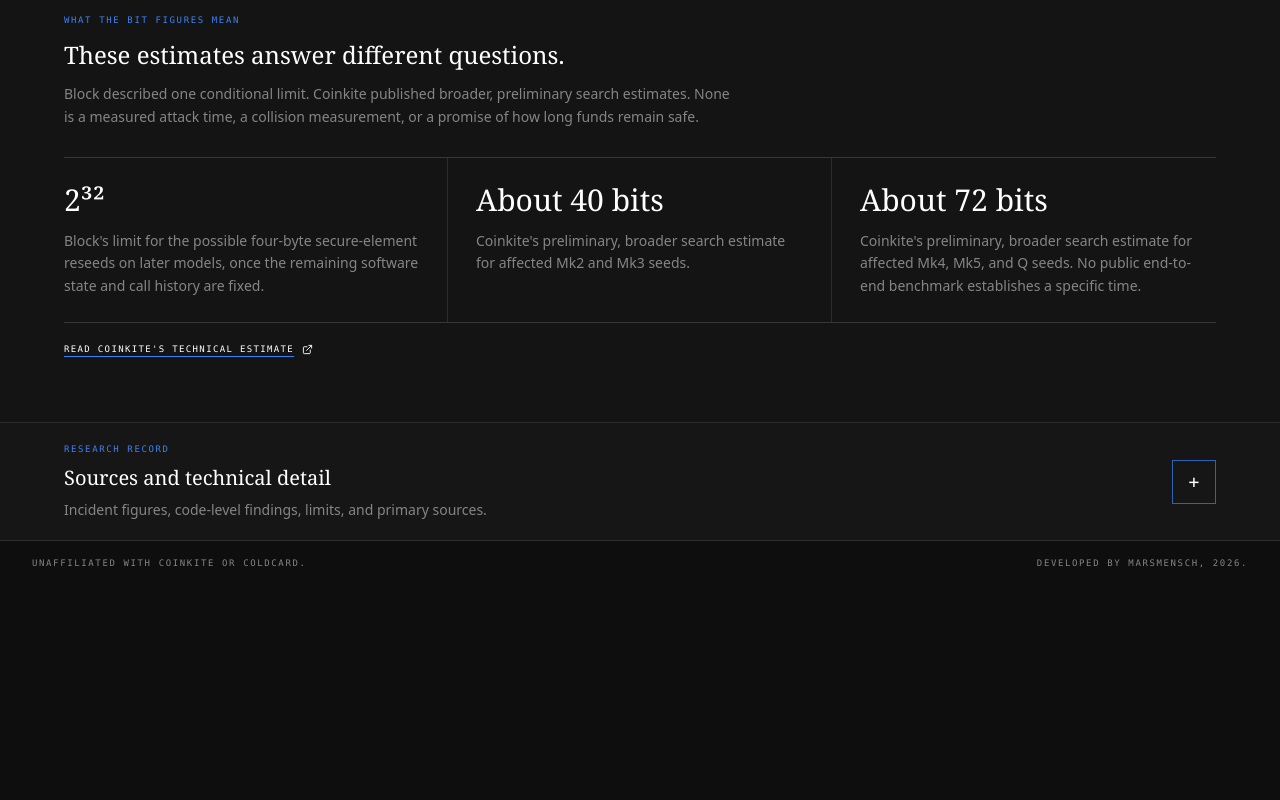
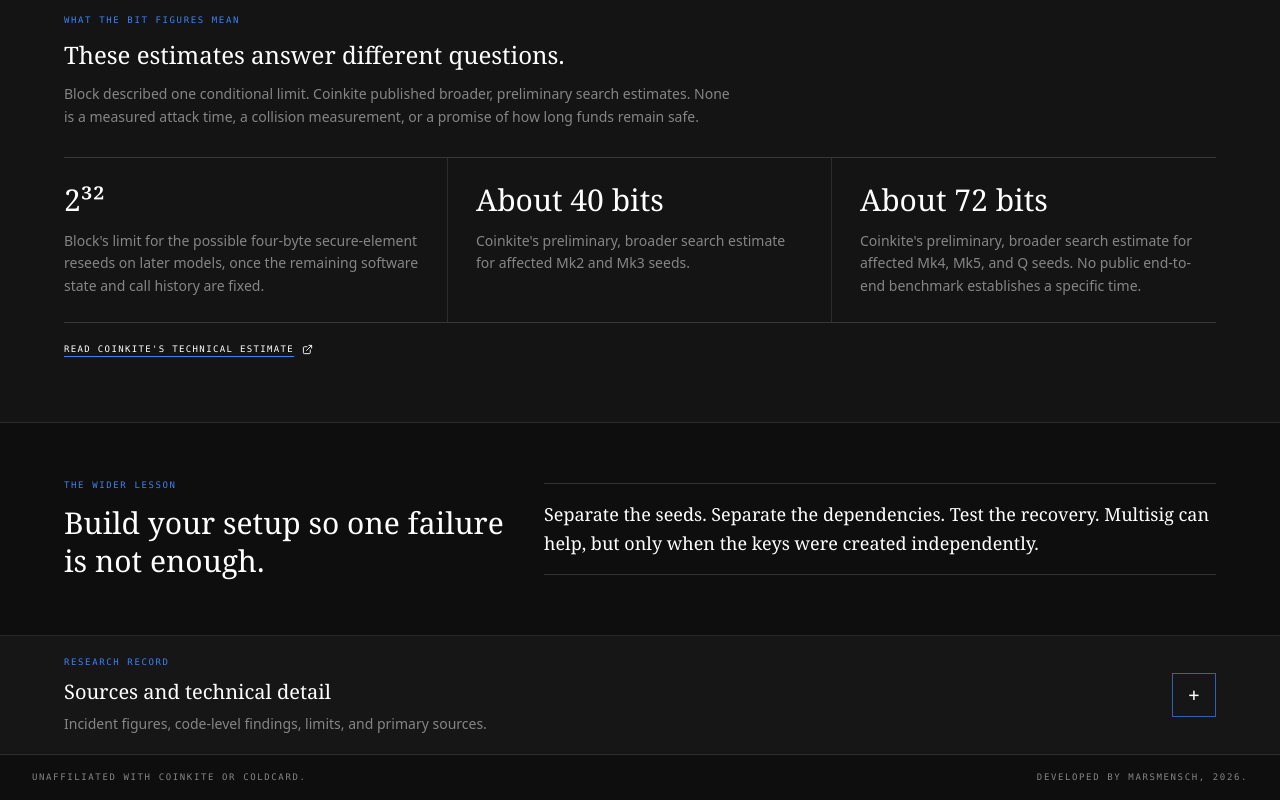
Before and after one commit to mars-llm/coldcard-entropy-collapse, a Next.js app: page / in a window 1280 px wide. Shown: the part 5703-6503 px from the top of the page. Before the commit the page ends 6290 px from the top, so only its background shows below. Built offline with nearby package versions, Linux system fonts and the light colour scheme.

Commit message:
Clarify resilience and sweep evidence

```diff
--- a/components/EntropyStudy.tsx
+++ b/components/EntropyStudy.tsx
@@ -613,6 +613,21 @@
           </div>
         </section>
 
+        <section id="resilience" className="border-b border-white/10 px-4 py-10 md:px-8 md:py-14">
+          <div className="mx-auto grid max-w-6xl gap-7 lg:grid-cols-[minmax(0,0.8fr)_minmax(28rem,1.2fr)] lg:items-center">
+            <div>
+              <p className="font-mono text-[9px] uppercase tracking-[0.18em] text-accent">The wider lesson</p>
+              <h2 className="mt-3 max-w-xl font-serif text-3xl leading-tight text-white">Build your setup so one failure is not enough.</h2>
+            </div>
+
+            <div className="max-w-2xl border-y border-white/15 py-4 lg:justify-self-end">
+              <p className="font-serif text-lg leading-relaxed text-white">
+                Separate the seeds. Separate the dependencies. Test the recovery. Multisig can help, but only when the keys were created independently.
+              </p>
+            </div>
+          </div>
+        </section>
+
         <details id="sources" className="group scroll-mt-20 border-b border-white/10 bg-white/[0.035] px-4 md:px-8">
           <summary className="mx-auto flex min-h-28 max-w-6xl cursor-pointer list-none items-center justify-between gap-6 py-5">
             <div>
@@ -636,7 +651,7 @@
                     After correcting earlier classifications, Alex Thorn reported a separate provisional cluster of 448.73 BTC across 709 addresses on 3 August. He said the earlier set included 89 addresses from multisig transactions that did not belong there. He reported no direct confirmation from affected owners, so this page does not add the cluster to Galaxy&apos;s three-wave total.
                   </p>
                   <p>
-                    Galaxy says its grouping is based on blockchain patterns, not on recreating the seeds. A sweep transaction reflects the software that signed it, not the device that originally created the victim&apos;s seed. The blockchain alone cannot identify a COLDCARD model or firmware version.
+                    Galaxy says Block&apos;s transaction pattern identified the first wave, while reports from victims helped identify waves two and three. That evidence does not reveal or recreate the seeds, and the blockchain alone cannot identify which device or firmware generated one.
                   </p>
                 </div>
               </section>
@@ -725,6 +740,7 @@
                 <div className="mt-3 border-t border-white/10">
                   <SourceLink label="Galaxy: revised first wave" href="https://x.com/glxyresearch/status/2083560956416741448" />
                   <SourceLink label="Galaxy: three-wave estimate" href="https://x.com/glxyresearch/status/2083623500183421043" />
+                  <SourceLink label="Galaxy: how the waves were identified" href="https://x.com/glxyresearch/status/2083967080911470640" />
                   <SourceLink label="Galaxy: limits of the classification" href="https://x.com/glxyresearch/status/2083623504285421622" />
                   <SourceLink label="Alex Thorn: provisional fourth cluster" href="https://x.com/intangiblecoins/status/2084117621864046698" />
                   <SourceLink label="Reported collection address" href="https://mempool.space/address/bc1qnk4zh9qcnap2mycp56qjrgza3cc8ylrh8fecp0" />
```
